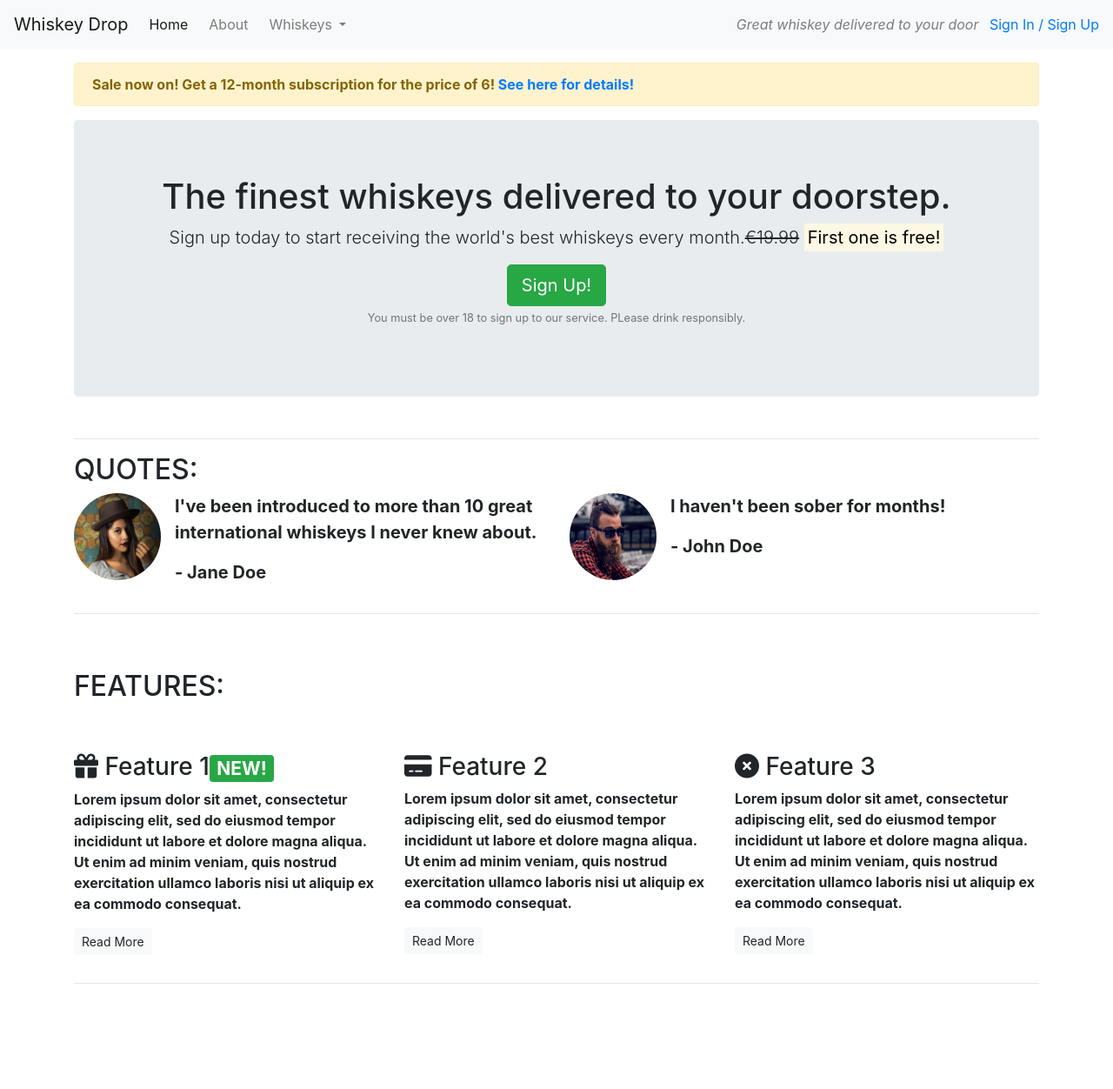
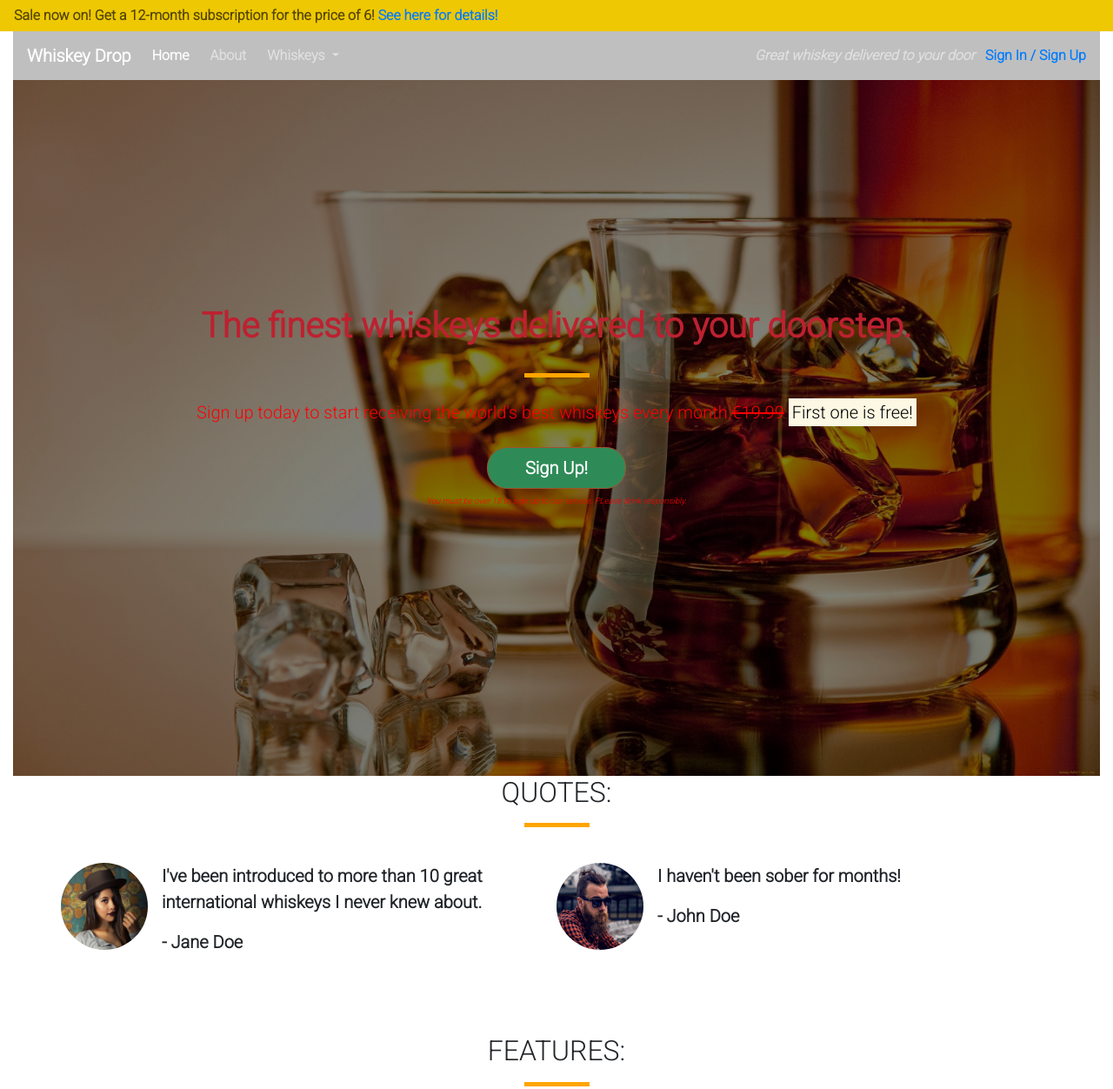
Before and after one commit to KittiKovacs/bootstrap, a plain HTML site: page index.html in a window 1280 px wide. Shown: the top 1252 px of the page at 87% size. Before the commit the page ends 1147 px from the top, so only its background shows below. Drawn offline with nearby package versions, Linux system fonts and the light colour scheme.

Commit message:
bootsrtap final

```diff
--- /dev/null
+++ b/CSS/style.css
@@ -0,0 +1,168 @@
+body{
+    font-family: 'Roboto', sans-serif;
+}
+.alert-container .col-12{
+    padding-left:0;
+    padding-right:0;
+}
+.site-wide-alert {
+    color: #544600;
+    background-color: #eec802;
+    border-color: #eec802;
+    padding: 5px 15px;
+    margin-bottom: 0;
+    border: 1px solid transparent;
+    border-radius: 0;
+}
+.callout-container{
+    height:100vh;
+  background: url("../Images/1279180.jpg") no-repeat bottom right fixed;
+  -webkit-background-size: cover;
+  -moz-background-size: cover;
+  -o-background-size: cover;
+  background-size: cover;
+
+  display:flex;
+  align-items:center;
+  justify-content:center;
+
+  position:relative;
+
+}
+
+.opaque-overlay{
+    position:absolute;
+    top:0;
+    left:0;
+    height:100%;
+    width:100%;
+    background-color: rgba(0, 0, 0, 0.5);
+    }
+.content-container {
+    padding-top: 75px;
+    padding-bottom: 75px;
+}
+
+/*Navbar*/
+
+.navalert-container {
+    position: absolute;
+    top: 0;
+    left: 0;
+    padding-left: 0;
+    padding-right: 0;
+}
+
+.navbar {
+    margin-bottom: 0;
+    width: 100%;
+    background-color: rgba(0, 0, 0, 0.25);
+    border: 0;
+}
+
+.navbar .navbar-toggler {
+    border: 0;
+}
+
+.navbar .navbar-brand {
+    font-weight: bold;
+}
+
+.navbar .navbar-nav a {
+    font-weight: bold;
+}
+
+/*Jumbotron*/
+.jumbotron{
+    background-color:transparent;
+}
+.jumbotron .lead{
+    margin: 25px 0;
+    color:red;
+}
+
+.jumbotron-header{
+    color:#bd2130;
+    font-weight:bold;
+    margin-bottom:30px;
+}
+
+.jumbotron small{
+    font-size:60%;
+    font-style:italic;
+    color:red;
+}
+
+/*block dividers*/
+
+.block-divider{
+    width: 75px;
+    height: 5px;
+    border: 0;
+    background-color: orange;}
+
+/*Buttons*/
+
+.btn--cta{
+    font-weight:bold;
+    border-radius:23px;
+    width:160px;
+
+}
+.btn--red{
+    color:white;
+    background-color:seagreen;
+    border-color:sienna;
+}
+
+.btn--red:hover,
+.btn--red:active,
+.btn--red:focus,
+.btn--red:active:focus{
+    background-color: #bd2130;
+    border-color: #ced4da;
+}
+
+.quotes-container{}
+
+.features-container{}
+
+/* Page Headers */
+
+.page-header {
+    margin-bottom: 0;
+    border-bottom: 0;
+    text-align: center;
+}
+
+.page-header h2 {
+    margin-top: 0;
+}
+/* Quotes */
+
+.quotes .page-header {
+    margin-bottom: 25px;
+}
+
+/* Features */
+
+.feature {
+    text-align: center;
+    margin-bottom: 40px;
+}
+
+.feature i {
+    margin-bottom: 20px;
+    font-size: 45px;
+    line-height: 45px;
+}
+
+.feature .btn {
+    background-color: white;
+    border-color: white;
+    border-radius: 15px;
+    min-width: 100px;
+    font-weight: bold;
+    margin-top: 10px;
+    color: #f05f40;
+}
--- a/index.html
+++ b/index.html
@@ -7,10 +7,20 @@
     <title>Whiskey Drop | Taste a new whiskey every month</title>
     <link rel="stylesheet" href="https://maxcdn.bootstrapcdn.com/bootstrap/4.1.3/css/bootstrap.min.css">
     <script src="https://kit.fontawesome.com/5faf4c88f4.js" crossorigin="anonymous"></script>
+    <link href="https://fonts.googleapis.com/css2?family=Roboto:wght@300&display=swap" rel="stylesheet">
+    <link rel="stylesheet" href="CSS/style.css" type="text/css">
 </head>
 
 <body>
-    <nav class="navbar navbar-light navbar-expand-sm bg-light">
+<div class="container-fluid navalert-container">
+<div class="container-fluid alert-container">
+        <div class="row d-none d-sm-block">
+          <div class="col-12">
+            <div class="site-wide-alert alert alert-warning"><strong>Sale now on! Get a 12-month subscription for the price of 6! <a href="">See here for details!</a>
+            </div>
+          </div>
+        </div>
+    <nav class="navbar navbar-dark navbar-expand-sm">
         <a href="/" class="navbar-brand">
                     Whiskey Drop</a>
         <button class="navbar-toggler ml-auto" type="button" data-toggle="collapse" data-target="#navbarNavDropdown" aria-controls="navbarNavDropdown" aria-expanded="false" aria-label="Toggle navigation">
@@ -38,38 +48,39 @@
             <p class="navbar-text my-auto mr-2"><i>Great whiskey delivered to your door</i></p>
             <a href="/login">Sign In / Sign Up</a>
         </div>
+        </div>
         <!--</div>-->
     </nav>
 
-    <article class="container mt-3">
-        <div class="row d-none d-sm-block">
-          <div class="col-12">
-            <div class="alert alert-warning"><strong>Sale now on! Get a 12-month subscription for the price of 6! <a href="">See here for details!</a>
-            </div>
-          </div>
-        </div>
+
+    <div class="container-fluid callout-container">
   <!--Callout!-->
+  <div class="opaque-overlay">&nbsp</div>
         <div class="row">
         <div class="col-12">
         <section class="callout jumbotron text-center">
-            <h1>The finest whiskeys delivered to your doorstep.</h1>
+            <h1 class="jumbotron-header">The finest whiskeys delivered to your doorstep.</h1>
+            <hr class="block-divider">
             <p class="lead">Sign up today to start receiving the world's best whiskeys every month.<s class="d-none d-sm-inline">€19.99</s>
             <span class="d-inline d-sm-none"><br></span>
              <strong><mark>First one is free!</mark></strong>
             </p>
-            <button class="btn btn-success btn-lg" data-toggle="modal" data-target="#signupmodal">Sign Up!</button>
+            <button class="btn btn-lg btn--cta btn--red" data-toggle="modal" data-target="#signupmodal">Sign Up!</button>
             <p class="text-muted"><small>You must be over 18 to sign up to our service. PLease drink responsibly.</small></p>
         </section>
         </div>
         </div>
+        </div>
+
         <!-- /.callout -->
-        <hr>
 
         <!-- Quotes -->
+        <div class="container quotes-container">
           <section class="quotes">
             <div class="row">
-                <div class="col-12 col-md-6">
+                <div class="col-12 page-header">
                     <h2 class="text-uppercase">Quotes:</h2>
+                    <hr class="block-divider block-divider--short">
                 </div>
             </div>
         <div class="row">
@@ -103,13 +114,15 @@
         </section>
 
         <!-- /.quotes -->
-        <hr>
+        </div>
 
         <!-- Features -->
+        <div class="container features-container content-container">
         <div class="row">
-        <div class="col-12 my-5">
+        <div class="col-12 page-header">
         <section class="features">
             <h2 class="text-uppercase">Features:</h2>
+            <hr class="block-divider block-divider--short">
             </div>
             </div>
             <div class="row">
@@ -138,7 +151,7 @@
         </section>
 
         <!-- /.features -->
-        <hr>
+        </div>
     </article>
     <div class="modal" tabindex="-1" role="dialog" id="signupmodal">
         <div class="modal-dialog" role="document">
```
Also changed, not shown: Images/1279180.jpg (added).
